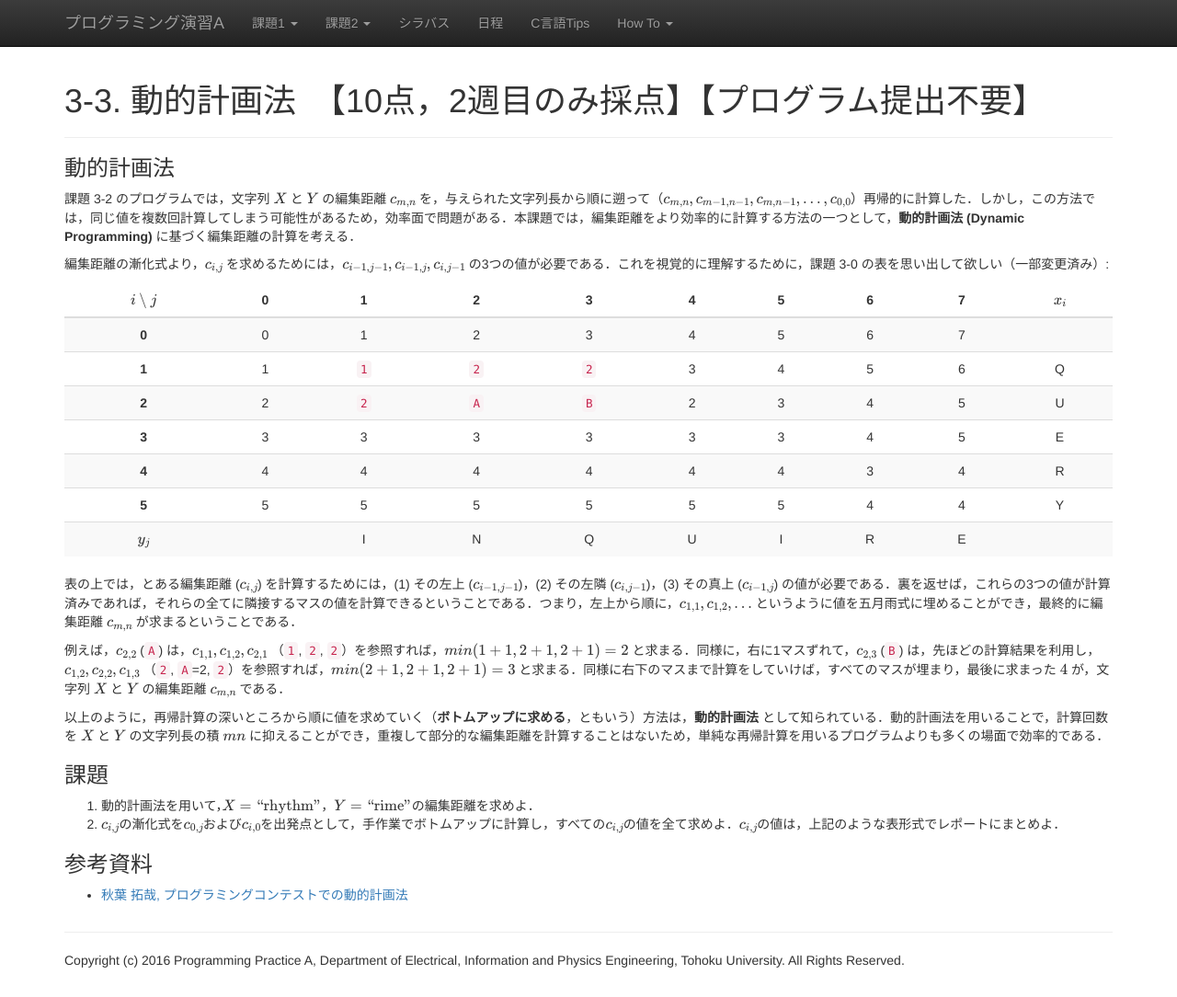
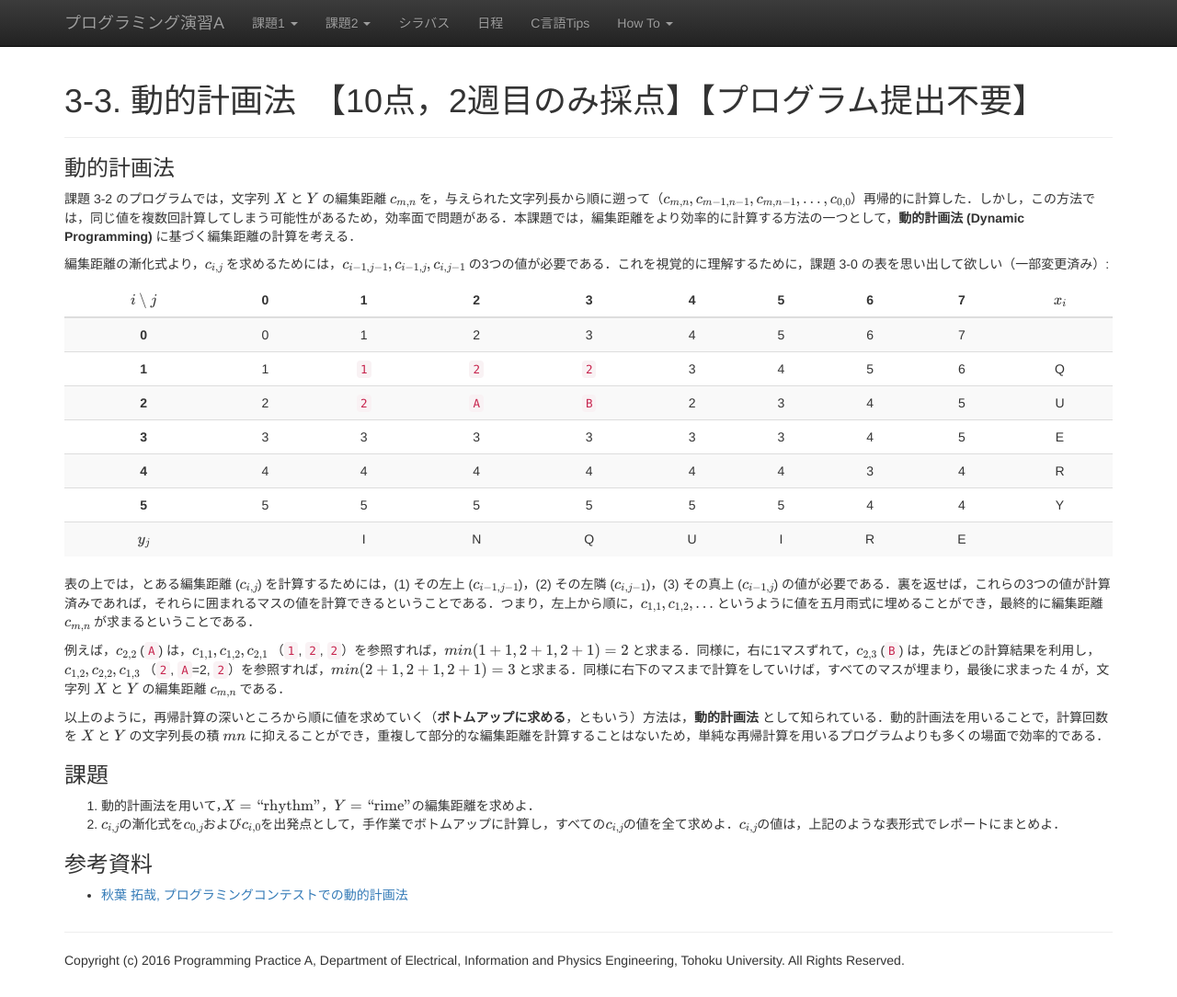
Before and after one commit to ecei-tohoku/ppa-public, a Jekyll site: the page built from kadai3tmp/p33.md, in a window 1280 px wide and 1084 px high. Shown: the whole window at 92% size. Built offline with Jekyll 4.4.1, drawn with Linux system fonts in a browser that asks for light colours; nearby versions of some CDN libraries; formulas are drawn with MathJax 3.

Commit message:
p33: revised some sentences again.

```diff
--- a/kadai3tmp/p33.md
+++ b/kadai3tmp/p33.md
@@ -20,7 +20,7 @@ title: 3-3. 動的計画法　【10点，2週目のみ採点】【プログラ
 |      $y_j$      |   |   I   |   N   |   Q   | U | I | R | E |       |
 {: .table .table-striped}
 
-表の上では，とある編集距離 ($c_{i,j}$) を計算するためには，(1) その左上 ($c_{i-1,j-1}$)，(2) その左隣 ($c_{i,j-1}$)，(3) その真上 ($c_{i-1,j}$) の値が必要である．裏を返せば，これらの3つの値が計算済みであれば，それらの全てに隣接するマスの値を計算できるということである．つまり，左上から順に，$c_{1,1},c_{1,2},...$ というように値を五月雨式に埋めることができ，最終的に編集距離 $c_{m,n}$ が求まるということである．
+表の上では，とある編集距離 ($c_{i,j}$) を計算するためには，(1) その左上 ($c_{i-1,j-1}$)，(2) その左隣 ($c_{i,j-1}$)，(3) その真上 ($c_{i-1,j}$) の値が必要である．裏を返せば，これらの3つの値が計算済みであれば，それらに囲まれるマスの値を計算できるということである．つまり，左上から順に，$c_{1,1},c_{1,2},...$ というように値を五月雨式に埋めることができ，最終的に編集距離 $c_{m,n}$ が求まるということである．
 
 例えば，$c_{2,2}$ (``A``) は，$c_{1,1},c_{1,2},c_{2,1}$ （``1``, ``2``, ``2``）を参照すれば，$min(1+1,2+1,2+1)=2$ と求まる．同様に，右に1マスずれて，$c_{2,3}$ (``B``) は，先ほどの計算結果を利用し，$c_{1,2},c_{2,2},c_{1,3}$ （``2``, ``A``=2, ``2``）を参照すれば，$min(2+1,2+1,2+1)=3$ と求まる．同様に右下のマスまで計算をしていけば，すべてのマスが埋まり，最後に求まった $4$ が，文字列 $X$ と $Y$ の編集距離 $c_{m,n}$ である．
 
```
